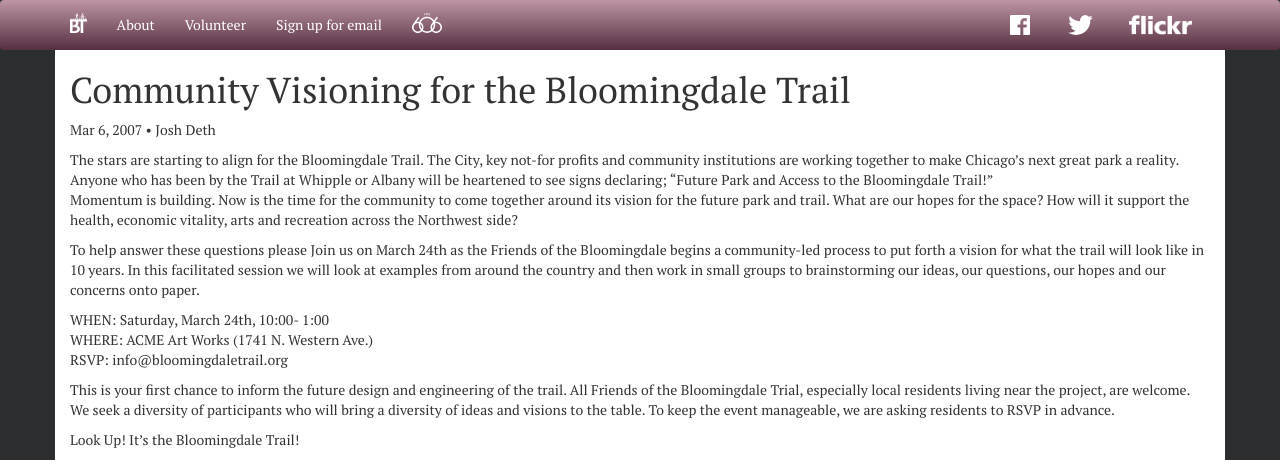
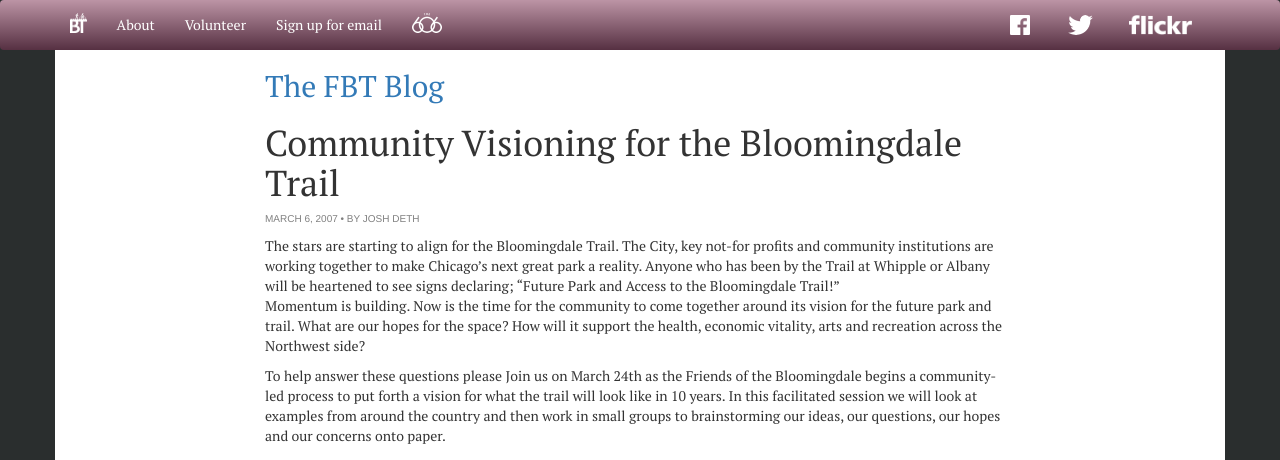
Before and after one commit to bloomingdaletrail/bloomingdaletrail.org, a Jekyll site: the page built from _posts/2007-03-06-community-visioning-for-the-bloomingdale-trail.html, in a window 1280 px wide, cut to the strip 0-460 px from the top of the page. Built offline with Jekyll 4.4.1, drawn with Linux system fonts in a browser that asks for light colours; nearby versions of some CDN libraries; some of the changed text lies outside the part shown.

Commit message:
Tweaks to blog archive and post styling

```diff
--- a/_layouts/post.html
+++ b/_layouts/post.html
@@ -1,11 +1,15 @@
 ---
 layout: default
 ---
+<div class="page row">
+    <div class="col-lg-offset-2 col-lg-8">
+        <h2><a href="/blog/">The FBT Blog</a></h2>
+
         <div class="post">
           <header class="post-header">
             <h1 class="post-title">{{ page.title }}</h1>
             <p class="post-meta">
-        {{ page.date | date: "%b %-d, %Y" }}{% if page.author %} • {{ page.author }}{% endif %}{% if page.meta %} • {{ page.meta }}{% endif %}
+                {{ page.date | date: "%B %-d, %Y" }}{% if page.author %} • by {{ page.author }}{% endif %}{% if page.meta %} • {{ page.meta }}{% endif %}
             </p>
           </header>
 
@@ -13,3 +17,18 @@ layout: default
             {{ content }}
           </article>
         </div>
+
+        <div class="blog-nav row">
+            <div class="prev-post col-lg-6">
+            {% if page.previous %}
+                Previous: <a href="{{ page.previous.url }}">{{ page.previous.title }}</a>
+            {% endif %}
+            </div>
+            <div class="next-post col-lg-6 text-right">
+            {% if page.next %}
+                Next: <a href="{{ page.next.url }}">{{ page.next.title }}</a>
+            {% endif %}
+            </div>
+        </div>
+    </div>
+</div>
--- a/css/site.scss
+++ b/css/site.scss
@@ -236,3 +236,43 @@ a[href^="https://"]:after {
     background: url(../img/606-col-bg.png) no-repeat;
     background-position: center center;
 }
+
+.blog-nav {
+    margin: 3em 0;
+    .prev-post {
+        padding: 10px 2px;
+        border-top: 1px solid #ddd;
+    }
+    .next-post {
+        padding: 10px;
+        border-top: 1px solid #ddd;
+    }
+}
+
+.blog-index {
+    margin: 3em 0;
+}
+
+.post-meta, .post-pubdate {
+    font-family: Helvetica Neue, Arial, Helvetica, sans-serif;
+    font-size: 9px;
+    text-transform: uppercase;
+    color: gray;
+    display: block;
+}
+
+.post {
+    .post-meta {
+        font-size: 10px;
+    }
+}
+
+.blog-posts {
+
+    li {
+        margin-bottom: 1em;
+        a {
+            font-size: larger;
+        }
+    }
+}
```
Lines whose indentation alone changed are shown as unchanged.
